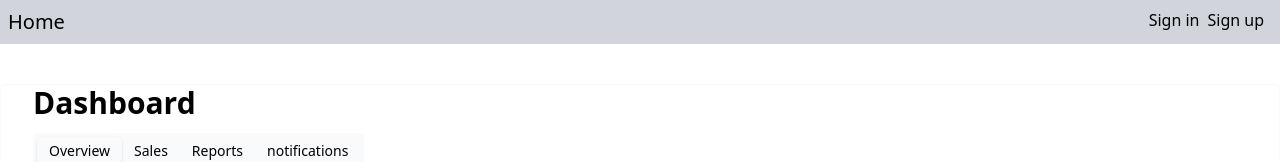
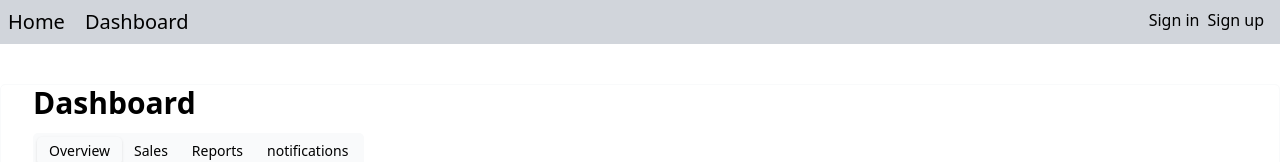
Before and after one commit to toshko66/authtask, a Next.js app: page /dashboard in a window 1280 px wide. Shown: the top 162 px of the page. Built offline with nearby package versions, Linux system fonts and the light colour scheme; no server answers.

Commit message:
nav dashboard link

```diff
--- a/components/collections/CardCollection.jsx
+++ b/components/collections/CardCollection.jsx
@@ -5,7 +5,7 @@ import {
     CardContent,
     CardHeader,
     CardTitle,
-} from "../ui/card";
+} from "@/components/ui/card";
 
 const cardData = [
     {
--- a/components/collections/navBar.jsx
+++ b/components/collections/navBar.jsx
@@ -10,6 +10,9 @@ const NavBar = () => {
           <div className=" ">
             <Link href="/" className="text-xl">
               Home
+            </Link>
+            <Link href="dashboard" className='ml-5 text-xl  '>
+              Dashboard
             </Link>
           </div>
           <div className="mr-2">
```
